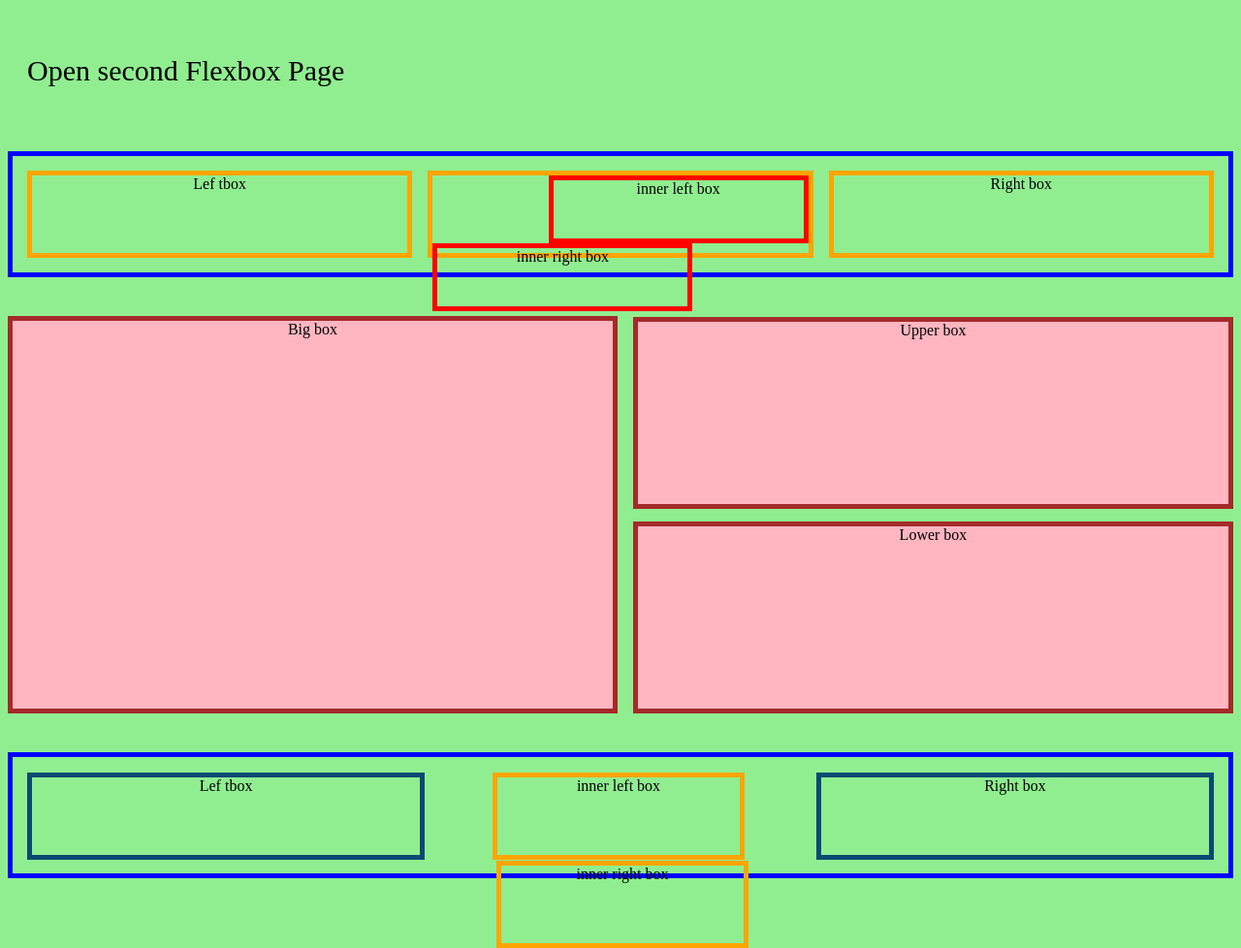
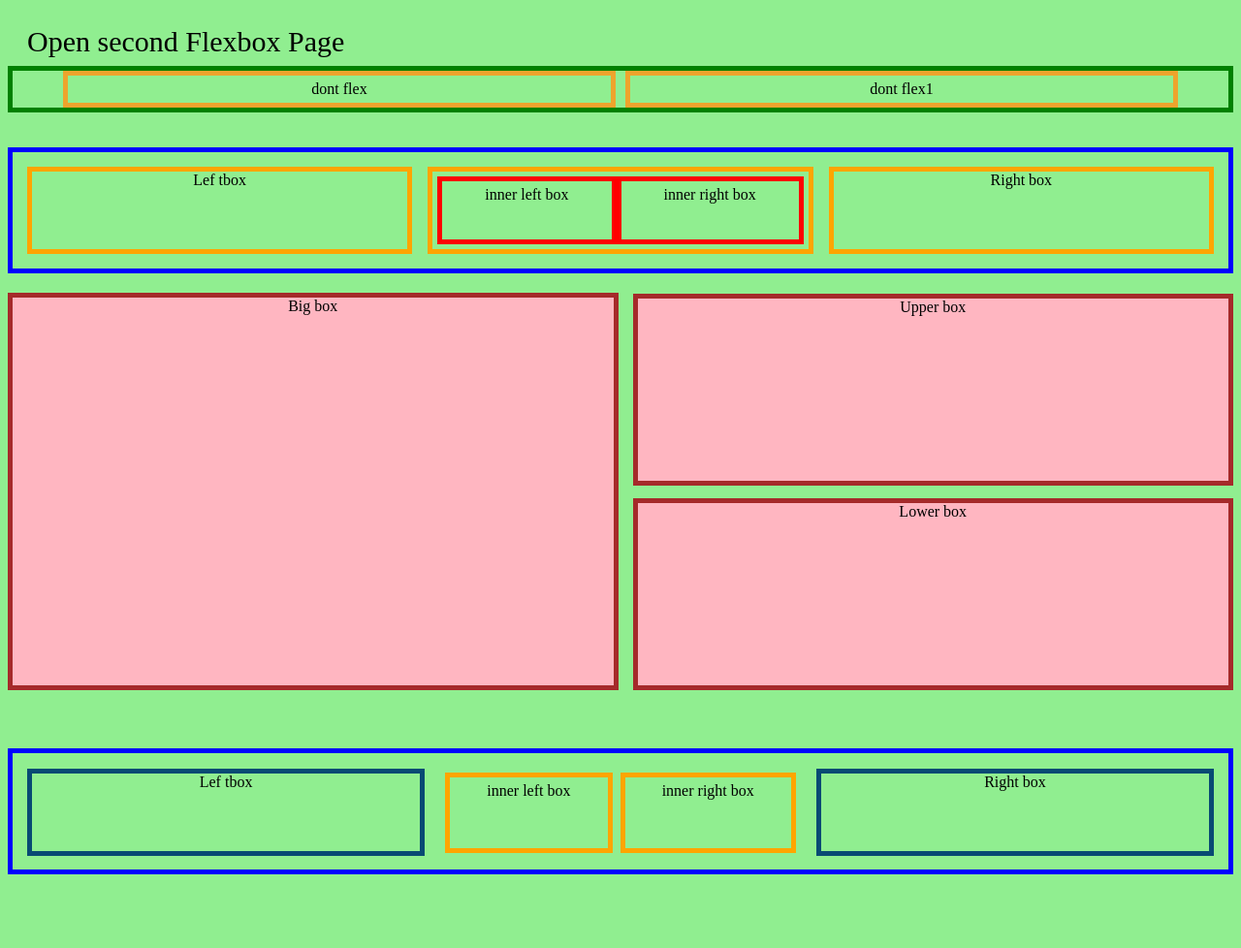
Before and after one commit to kato2025/flexbox, a plain HTML site: page flexbox1.html in a window 1280 px wide. Shown: the whole page at 97% size. Drawn offline with Linux system fonts and the light colour scheme.

Commit message:
Add flexbox1.html styles1.html

```diff
--- a/flexbox1.html
+++ b/flexbox1.html
@@ -8,6 +8,10 @@
     <body>
         <br>
         <p class="p-stype"><a href="index.html">Open second Flexbox Page</a></p>
+        <div class="dontflex">
+            <div class="ldflex">dont flex</div>
+            <div class="rdflex">dont flex1</div>
+        </div>
         <br><br>
         <div class="header">
             <div class="leftbox">Lef tbox</div>
@@ -32,5 +36,8 @@
             </div>
             <div class="frightbox">Right box</div>
         </div>
+        <br>
+        <br>
+        <br>
     </body>
 </html>
--- a/styles1.css
+++ b/styles1.css
@@ -1,3 +1,4 @@
+/* Introduction To Flexbox */
 body {
     background-color: lightgreen;
 }
@@ -29,38 +30,42 @@ body {
     border: 5px solid orange;
     display: flex;
     justify-content: center;
-    flex-wrap: wrap;
 }
 .lbox,
 .rbox {
-    margin: auto;
-    height: 60px;
-    width: 258px;
+    padding: 5px;
     border: 5px solid red;
     display: flex;
     justify-content: space-around;
+    flex: auto;
 }
 .lbox{
     margin-right: 0px;
+    margin-top: 5px;
+    margin-left: 5px;
+    margin-bottom: 5px;
 }
 .rbox{
     margin-left: 0px;
+    margin-top: 5px;
+    margin-right: 5px;
+    margin-bottom: 5px;
 }
 .content {
     margin-top: 20px;
     height: 450px;
     display: flex;
     justify-content: center;
+    gap: 5px;
 }
 .summary {
-    margin-left: 6px;
     height: 410px;
-    width: 850px;
     flex-direction: column;
+    gap: 12px;
 }
 .summary,
 .bigbox {
-    width: 870px;
+    width: 880px;
     display: flex;
     justify-content: space-around;
 }
@@ -78,16 +83,7 @@ body {
     display: flex;
     justify-content: space-around;
 }
-.bigbox {
-    margin-top: 20px;
-}
-.summary {
-    margin-top: 20px;
-    margin-bottom: 20pxpx;
-}
-.lowerbox {
-    margin-top: 12px;
-}
+
 .footer {
     margin-top: 20px;
     height: 120px;
@@ -116,28 +112,52 @@ body {
     height: 80px;
     display: flex;
     justify-content: center;
-    flex-wrap: wrap;
 }
 .flbox,
 .frbox {
-    margin-top: 1px;
-    height: 80px;
-    width: 250px;
+    padding: 5px;
+    height: 63px;
     border: 5px solid orange;
     display: flex;
     justify-content: space-around;
+    flex: auto;
 }
 .flbox{
     margin-right: 4px;
+    margin-top: 5px;
+    margin-left: 5px;
+    margin-bottom:0px;
 }
 .frbox{
     margin-left: 4px;
+    margin-top: 5px;
+    margin-right: 5px;
+    margin-bottom: 0px;
 }
 a {
     text-decoration: none;
     color: black;
     margin-left: 20px;
   }
-p {
+  p {
+    margin: 0px;
+    margin-bottom: 8px;
     font-size: 30px;
-}
+  }
+  .dontflex {
+    border: 5px solid green;
+    display: flex;
+    justify-content: center;
+  }
+  .ldflex,
+  .rdflex {
+    padding: 5px;
+    width: 550px;
+    border: 5px solid rgb(238, 164, 45);
+    display: flex;
+    justify-content: space-around;
+    flex-shrink: 0;
+  }
+  .ldflex {
+    margin-right: 10px;
+  }
```
